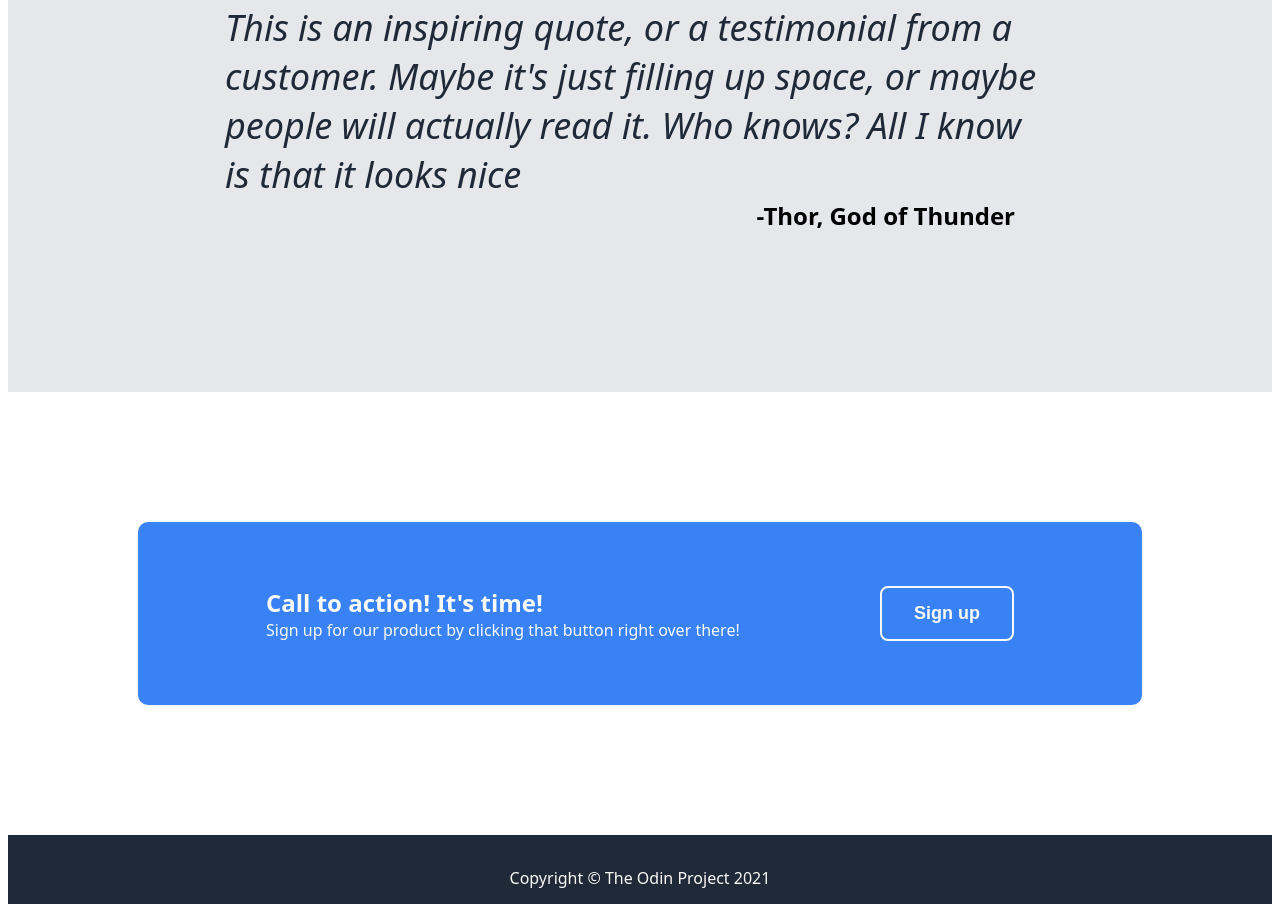
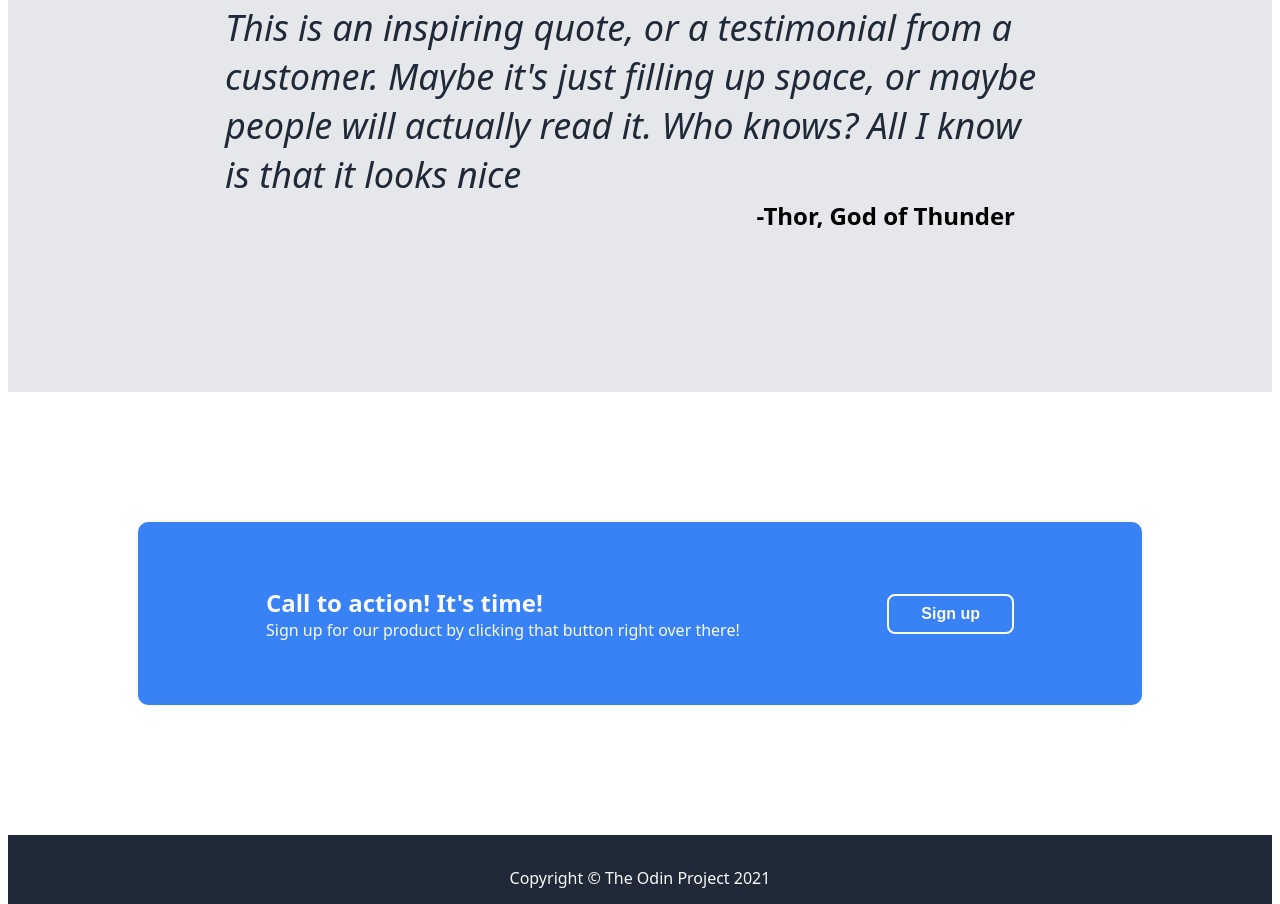
Before and after one commit to nteferra/Landing-Page, a plain HTML site: page index.html in a window 1280 px wide. Shown: the part 1280-2184 px from the top of the page. Drawn offline with Linux system fonts and the light colour scheme.

Commit message:
separate the two 'sign up' buttons so that they can be formatted individually

```diff
--- a/index.html
+++ b/index.html
@@ -21,7 +21,7 @@
             <div class="stuff">
                 <div class="big-text">This website is awesome</div>
                 <p>This website has some subtext that goes here under the main title. It's a smaller font and the color is lower contrast.</p>
-                <button>Sign up</button>
+                <button class="button-one">Sign up</button>
             </div>
             <img src="https://images.pexels.com/photos/14783582/pexels-photo-14783582.jpeg?auto=compress&cs=tinysrgb&w=1260&h=750&dpr=1">
         </div>
@@ -57,7 +57,7 @@
                 <div class="bold">Call to action! It's time!</div>
                 <div class="sub">Sign up for our product by clicking that button right over there!</div>
             </div>
-            <button>Sign up</button>
+            <button class="button-two">Sign up</button>
         </div>
     </div>
     <div class="footer">
--- a/style.css
+++ b/style.css
@@ -62,11 +62,11 @@ body {
     color: #e5e7eb;
 }
 
-button {
+.button-one {
     background-color: #3882f6;
     color: #f9faf8;
     font-weight: 600;
-    padding: 8px 32px;
+    padding: 8px 42px;
     border-radius: 8px;
     font-size: 18px;
 }
@@ -161,6 +161,7 @@ img {
     padding: 4em 8em;
     border: 2px solid #f9faf8;
     border-radius: 12px;
+    align-items: center;
 }
 .bold {
    font-size: 18pt;
@@ -170,8 +171,16 @@ img {
     display: flex;
     flex-direction: column;
 }
-button {
+.button-two {
     border: 2px solid #f9faf8;
+    padding: 2px 32px;
+    background-color: #3882f6;
+    color: #f9faf8;
+    border-radius: 8px;
+    font-size: 12pt;
+    font-weight: 600;
+    height: 40px;
+
 }
 .footer {
     justify-content: center;
```
